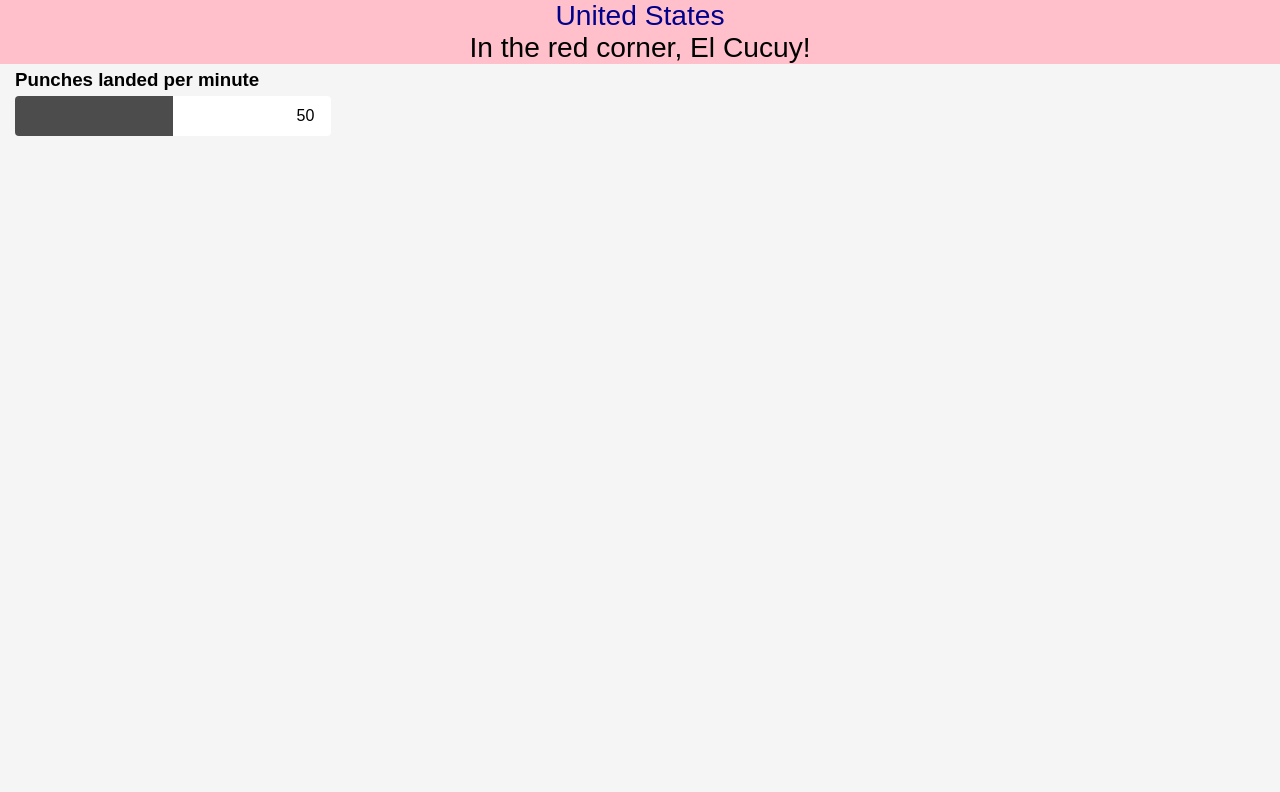
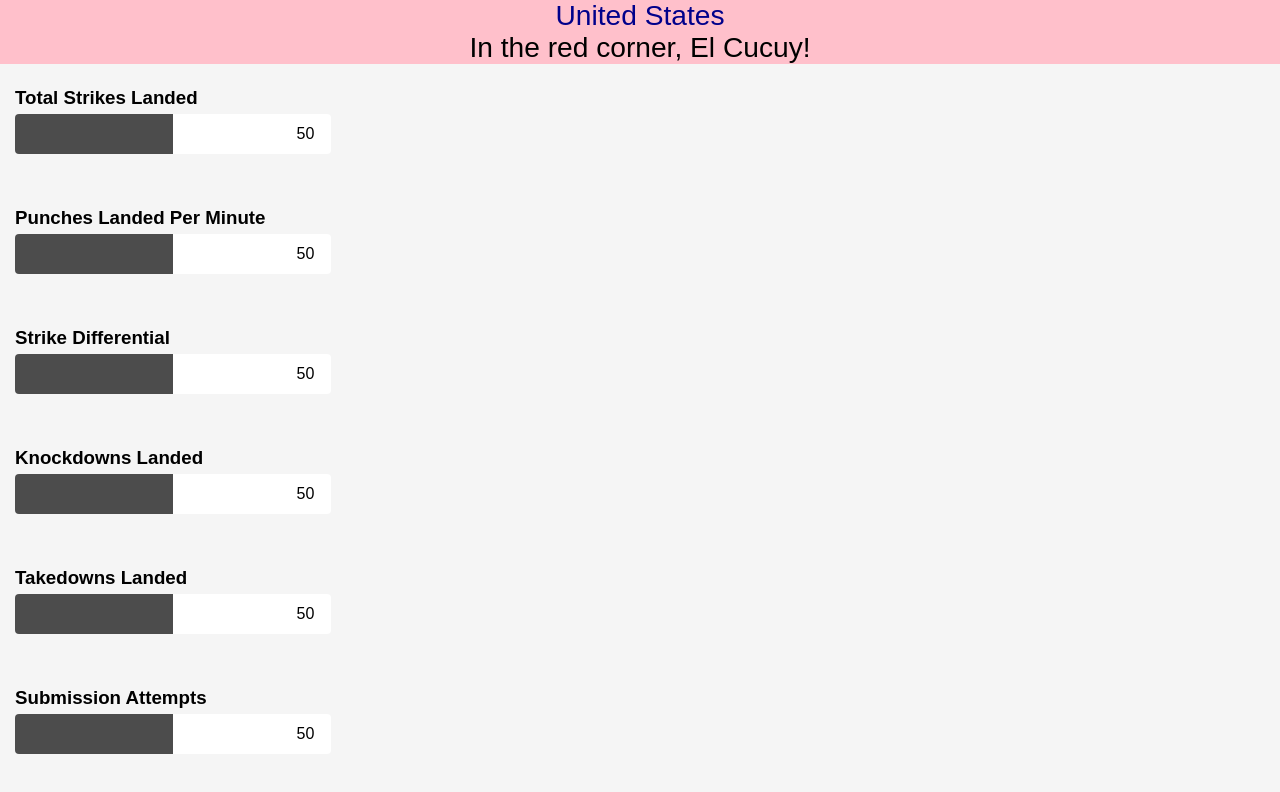
Before and after one commit to ngomichael/ufc-player-info, a React (Create React App) app: page / in a window 1280 px wide. Shown: the top 792 px of the page. Built offline with nearby package versions, Linux system fonts and the light colour scheme.

Commit message:
added more skills bars

```diff
--- a/src/Header.js
+++ b/src/Header.js
@@ -17,6 +17,10 @@ const fighterNameStyles = {
     color: 'black',
 };
 
+const statisticContainer = {
+    display: 'flex',
+    flexDirection: 'column',
+};
 
 class Header extends Component {
     constructor(props) {
@@ -38,8 +42,14 @@ class Header extends Component {
                         In the red corner, {this.state.fighter}!
                     </div>
                 </div>
-                <div>
-                    <Statistics statisticName="Punches landed per minute" />
+                <br />
+                <div style={statisticContainer}>
+                    <Statistics statisticName="Total Strikes Landed" />
+                    <Statistics statisticName="Punches Landed Per Minute" />
+                    <Statistics statisticName="Strike Differential" />
+                    <Statistics statisticName="Knockdowns Landed" />
+                    <Statistics statisticName="Takedowns Landed" />
+                    <Statistics statisticName="Submission Attempts" />
                 </div>
             </div>
         )
--- a/src/Statistics.js
+++ b/src/Statistics.js
@@ -1,20 +1,10 @@
 import React, {Component} from 'react';
-
-// const statisticsStyles = {
-//     paddingRight: '10%',
-//     float: 'right',
-//     width: '100%',
-//     height: '300px',
-//     // marginLeft: '50%'
-// };
 
 const container = {
     display: 'flex',
     flexDirection: 'column',
     marginLeft: '15px',
-    // alignItems: 'flex-end',
-    // marginRight: '5%',
-    // position: 'relative'
+    marginBottom: '30px'
 };
 
 const outerSkillsBar = {
@@ -76,6 +66,7 @@ class Statistics extends Component {
                     </div>
                     <div style={statNumber}>{this.state.statisticNumber}</div>
                 </div>
+                <br />
             </div>
         )
     };
```
